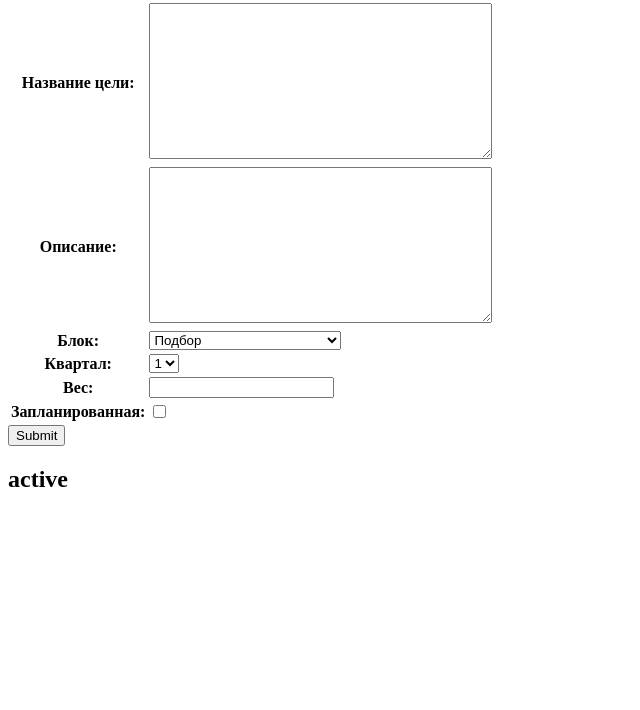
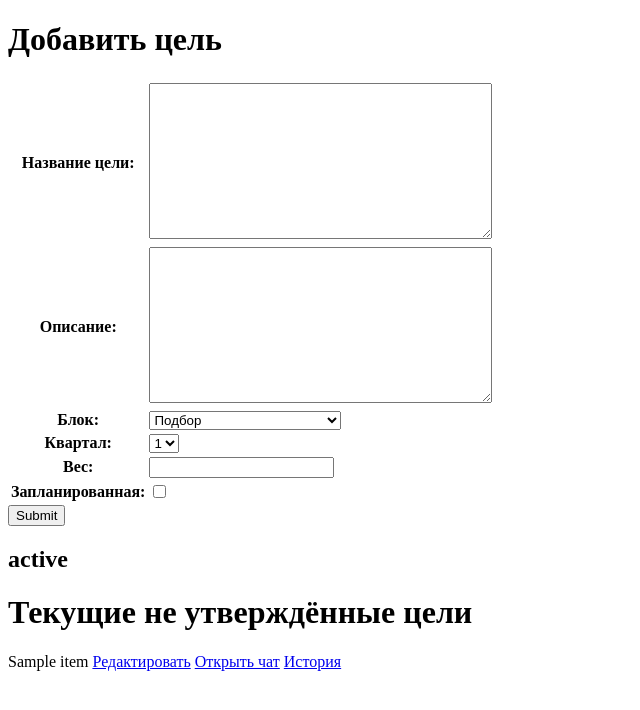
Before and after one commit to Serckik/udv-project, a Django app: template goals/add/templates/add/add.html in a window 1280 px wide. Shown: the part 26-736 px from the top of the page, without its empty margins (0-640 px from the left). Run offline with Django 4.2, Linux system fonts and the light colour scheme; a user stored in the database is signed in; tables that the repository leaves empty hold one stand-in row (values such as "Sample post"); the template is opened without the code that fills it: values that come from a table or form of the project are taken from there, most other values are stand-ins (such as "Sample title", 1, 10 or a date in 2020); data that the repository does not hold is empty.

Commit message:
Пофиксил баг с историей(неправильно записывало вес и квартал), сделал отображение на вкладке Добавить, сделал разделение текущих и еще не утвержденных целей

```diff
--- a/goals/add/templates/add/add.html
+++ b/goals/add/templates/add/add.html
@@ -1,7 +1,7 @@
 {% extends 'layout.html' %}
 
 {% block content %}
-
+    <h1>Добавить цель</h1>
     <form method="POST">
         {% csrf_token %}
     <table>
@@ -9,4 +9,14 @@
     </table>
     <a href=""><input type="submit"></a>
     <h2> {{ status }}</h2>
+    <h1> Текущие не утверждённые цели</h1>
+    {% for item in data %}
+        {% if not item.current %}
+            {{ item.name }}
+            <a href="/edit/{{ item.id }}">Редактировать</a>
+            <a href="/chat/{{ item.id }}">Открыть чат</a>
+            <a href="/history/{{ item.id }}">История </a>
+        {% endif %}
+
+    {% endfor %}
 {% endblock %}
--- a/goals/add/views.py
+++ b/goals/add/views.py
@@ -20,4 +20,5 @@ def add(request):
                     'weight': request.POST.get('weight'), 'planned': request.POST.get('planned')}
             status = 'Вес должен быть в диапазоне от 0 до 100'
     form = GoalForm(initial=data)
-    return render(request, 'add/add.html', {'form': form, 'status': status})
+    goals = Goal.objects.all()
+    return render(request, 'add/add.html', {'form': form, 'status': status, 'data': goals})
--- a/goals/browse/views.py
+++ b/goals/browse/views.py
@@ -10,11 +10,11 @@ def get_time() -> str:
 
 def update_history(goal, request):
     new_data = {'name': request.POST.get('name'), 'description': request.POST.get('description'),
-                'block': request.POST.get('block'), 'quarter': request.POST.get('quarter'),
-                'weight': request.POST.get('weight'), 'planned': True if request.POST.get('planned') == 'on' else False}
+                'block': request.POST.get('block'), 'quarter': str(request.POST.get('quarter')),
+                'weight': float(request.POST.get('weight')), 'planned': True if request.POST.get('planned') == 'on' else False}
 
     old_data = {'name': goal.name, 'description': goal.description, 'block': goal.block,
-                'quarter': goal.quarter, 'weight': goal.weight, 'planned': goal.planned}
+                'quarter': str(goal.quarter), 'weight': goal.weight, 'planned': goal.planned}
 
     translator = {'name': 'Название', 'description': 'Описание', 'block': 'Блок',
                   'quarter': 'Квартал', 'weight': 'Вес', 'planned': 'Запланированная'}
```
Also changed, not shown: goals/browse/templates/browse/browse.html (+6 -6 lines).
